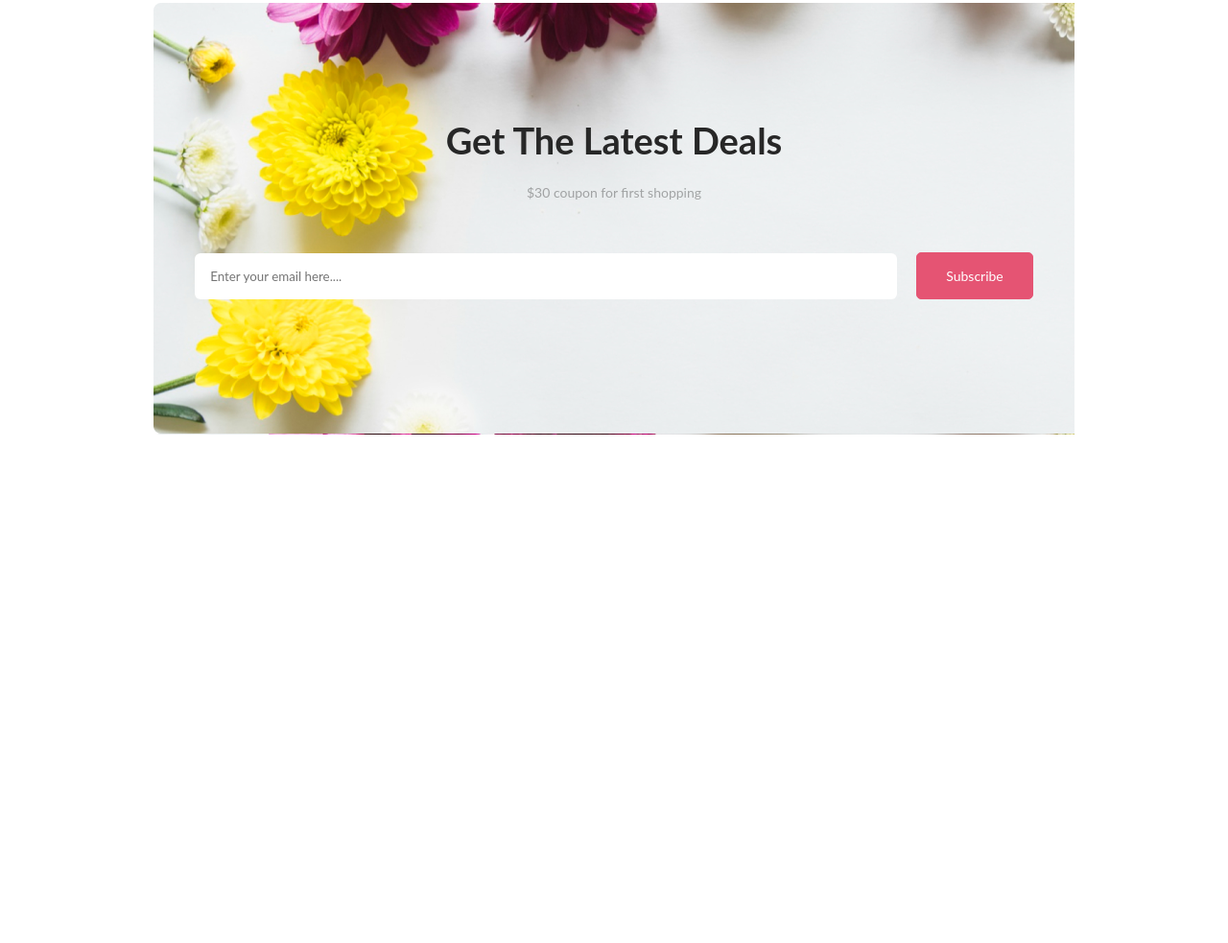
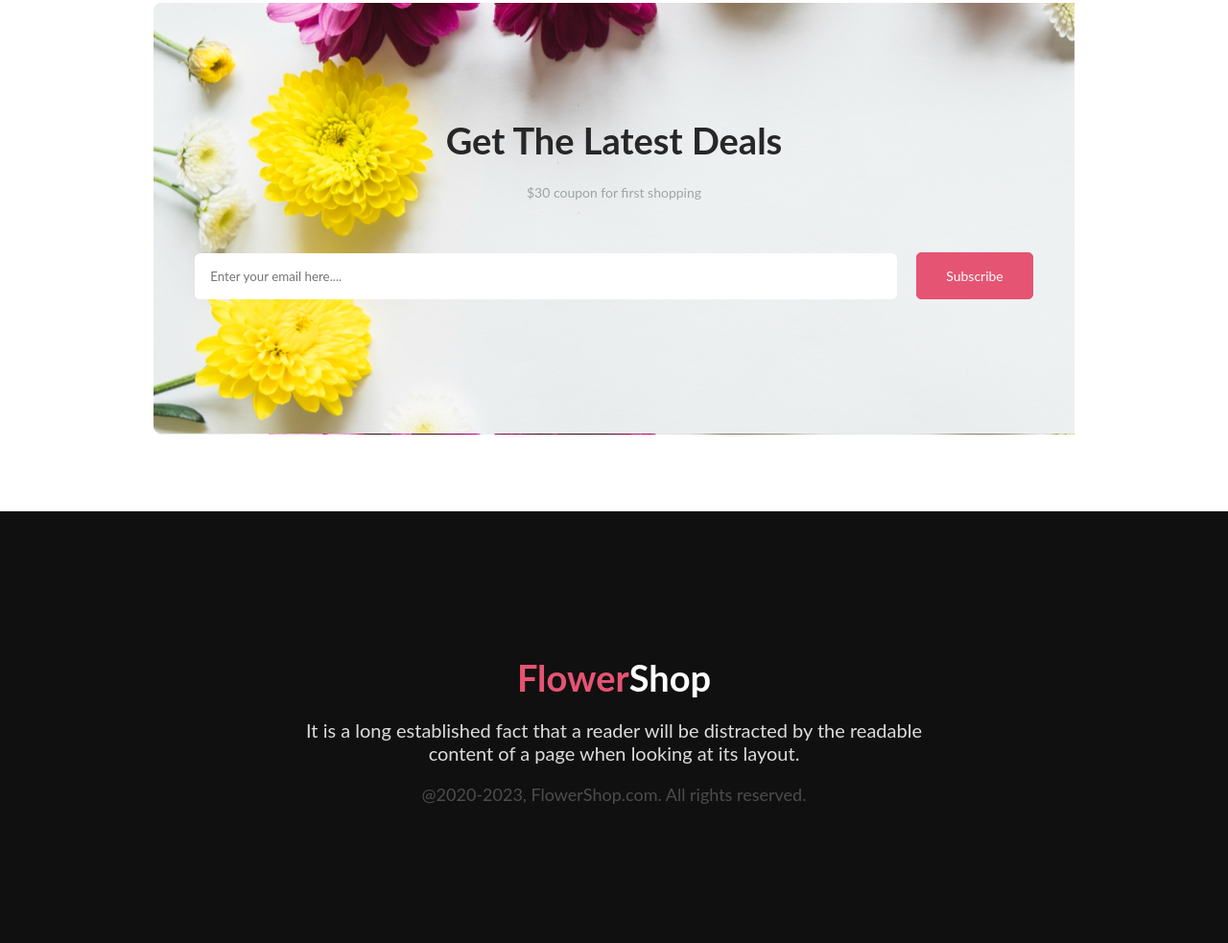
Before and after one commit to DipuHaider/PH_B8_M1_Assignment, a plain HTML site: page index.html in a window 1280 px wide. Shown: the part 3621-4604 px from the top of the page at 96% size. Before the commit the page ends 4154 px from the top, so only its background shows below. Drawn offline with Linux system fonts and the light colour scheme.

Commit message:
develop Footer Section

```diff
--- a/index.html
+++ b/index.html
@@ -126,7 +126,13 @@
         </section>
     </main>
     <footer>
+        <!-- Footer Section -->
 
+        <div class="copyright">
+            <h3 class="title featured-title copyright-title"><span class="text-red">Flower</span>Shop</h3>
+            <p class="description copyright-description">It is a long established fact that a reader will be distracted by the readable content of a page when looking at its layout.</p>
+            <p>@2020-2023, FlowerShop.com. All rights reserved.</p>
+        </div>
     </footer>
 </body>
 </html>
--- a/style.css
+++ b/style.css
@@ -219,3 +219,27 @@ input[type="email"] {
     border-radius: 6px;
     border: none;
 }
+
+/* Footer section */
+.copyright{
+    font-size: 18px;
+    color: #ffffff40;
+    background-color: #111010;
+    text-align: center;
+    height: 450px;
+    display: block;
+    justify-content: center;
+    align-items: center;
+}
+
+.copyright-title {
+    color:#FFFFFF;
+    padding-top: 150px;
+}
+
+.copyright-description {
+    color:#ffffffda;
+    font-size: 20px;
+    width: 650px;
+    margin: 0 auto;
+}
```
